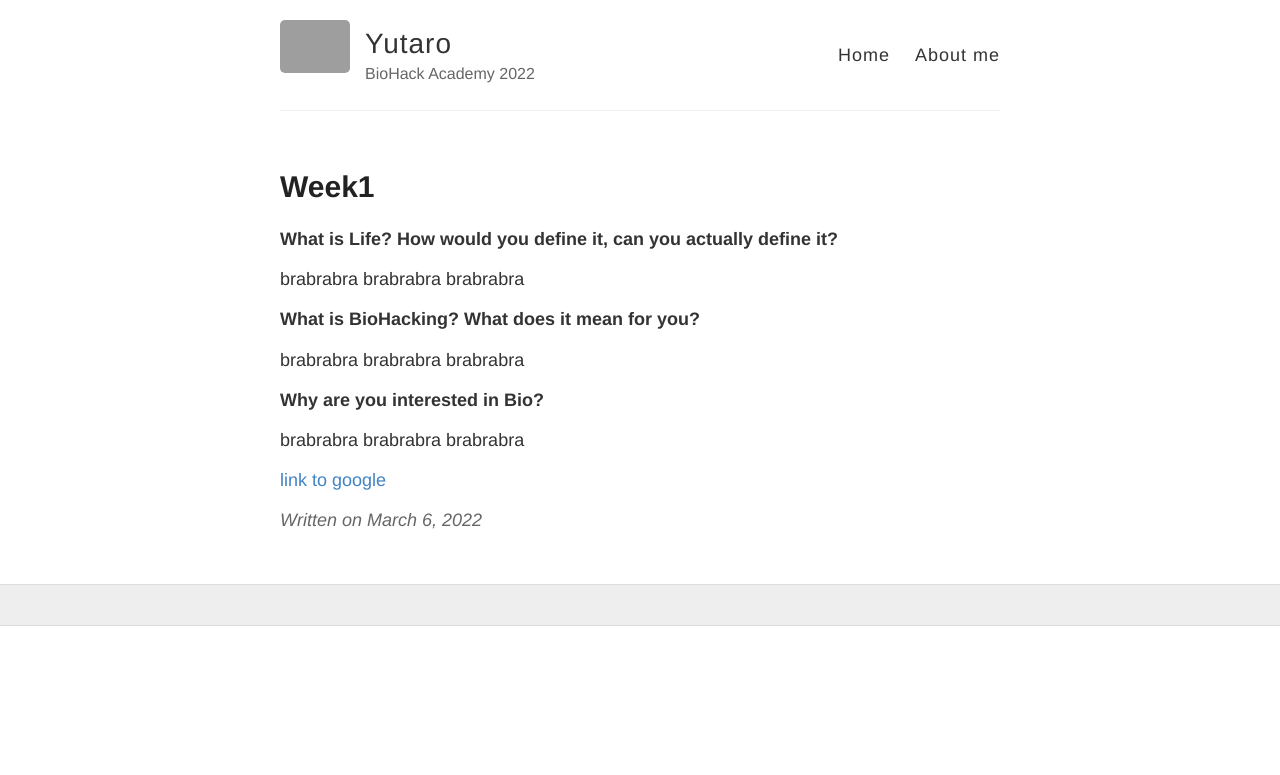
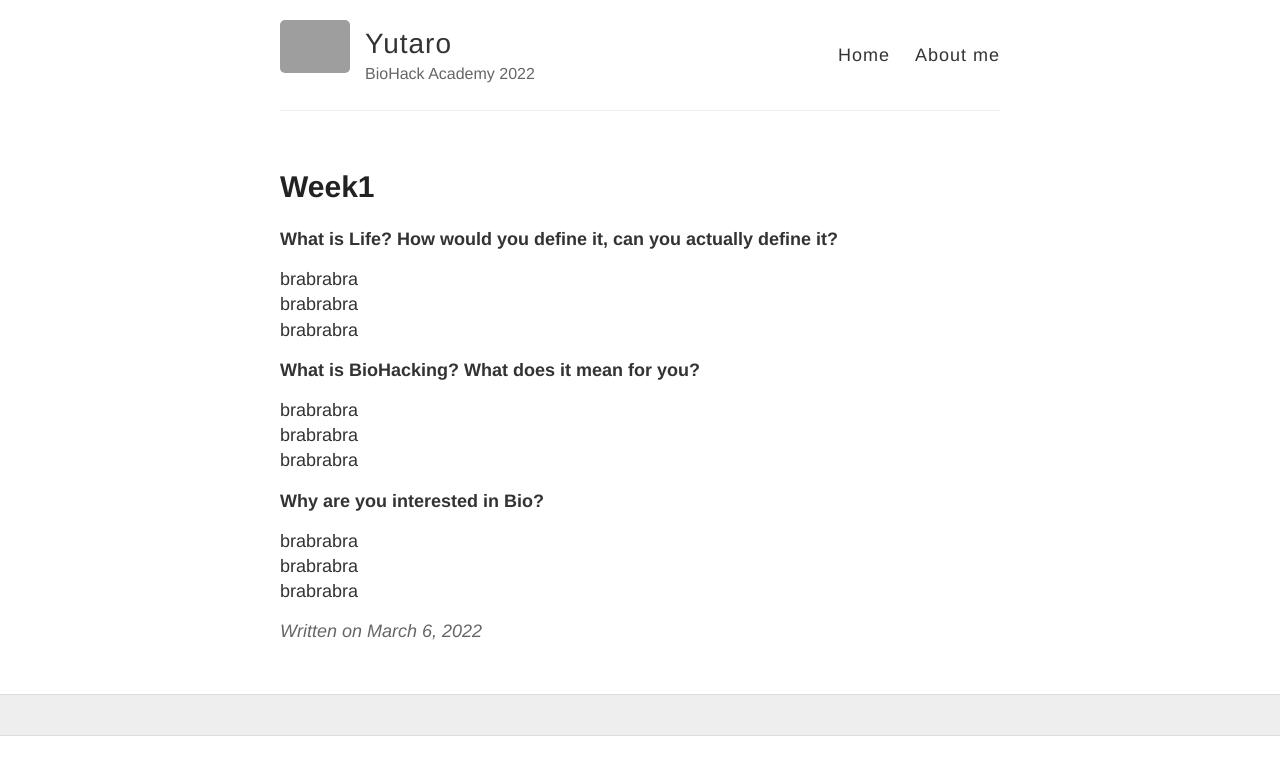
Before and after one commit to ytr0221/ytr0221.github.io, a Jekyll site: the page built from _posts/2022-3-06-Week1.md, in a window 1280 px wide. Shown: the top 775 px of the page. Built offline with Jekyll 4.4.1, drawn with Linux system fonts in a browser that asks for light colours; grey boxes are pictures that could not be loaded.

Commit message:
Update 2022-3-06-Week1.md

```diff
--- a/_posts/2022-3-06-Week1.md
+++ b/_posts/2022-3-06-Week1.md
@@ -24,6 +24,3 @@
 brabrabra
 brabrabra
 brabrabra
-
-
-[link to google](www.google.com)
```
